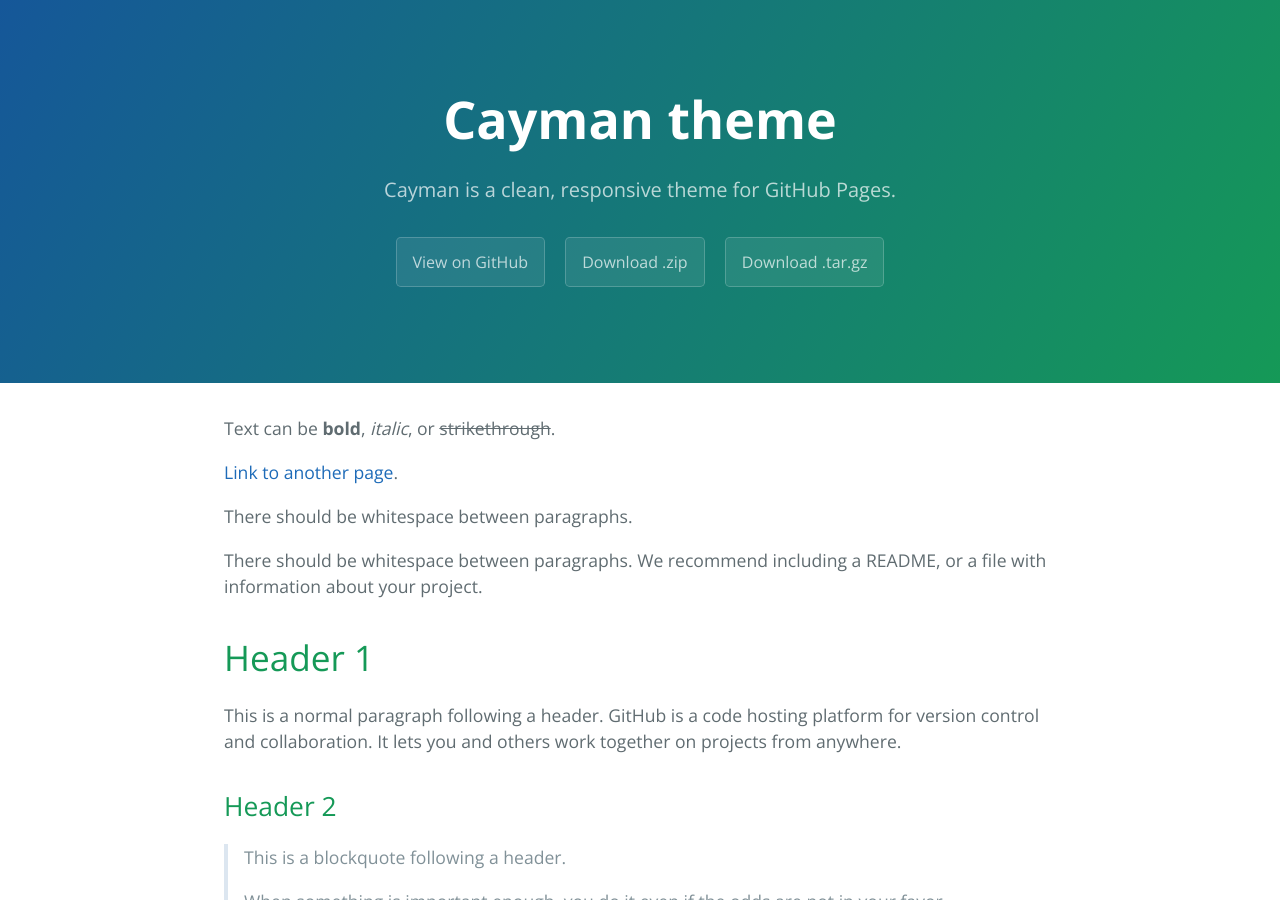
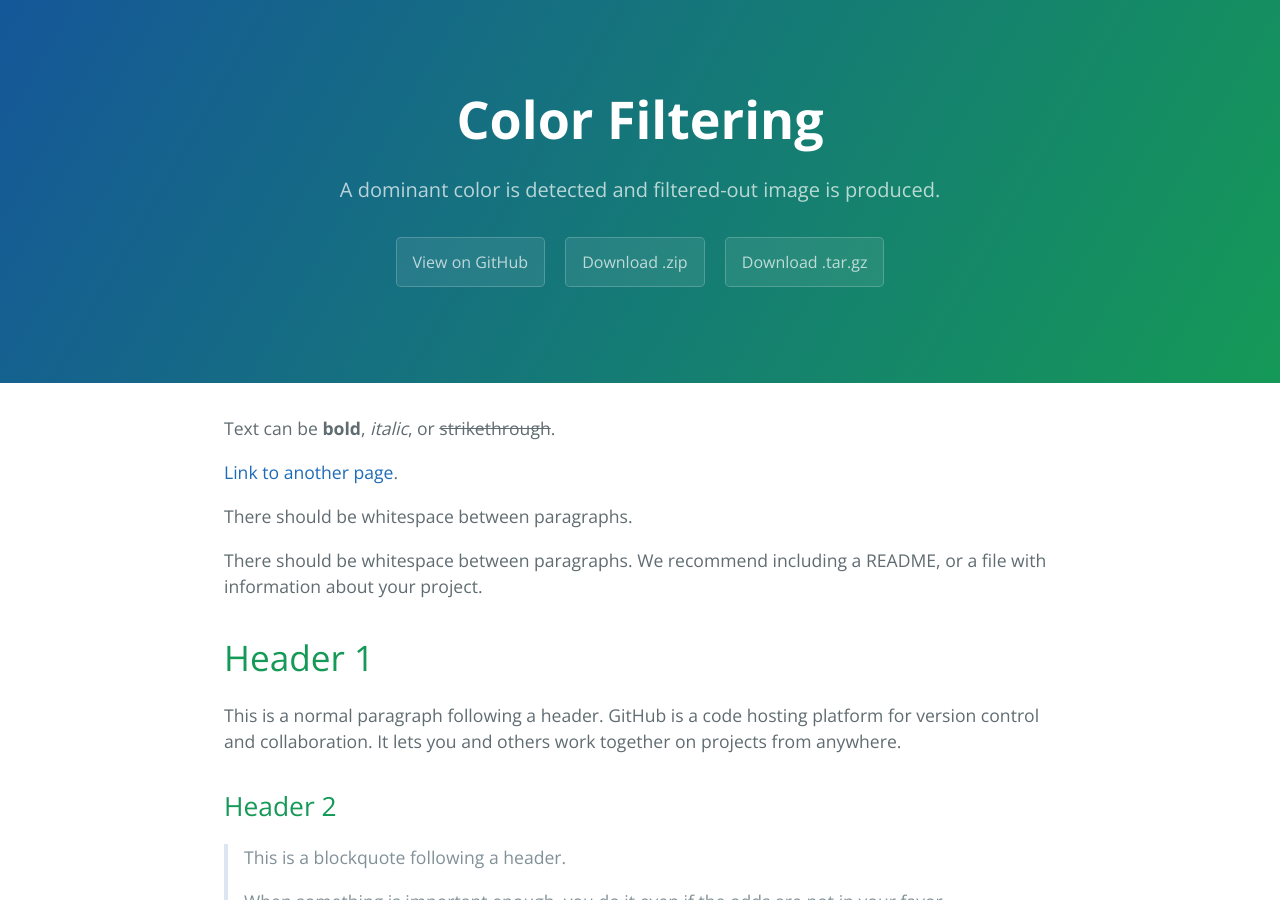
Before and after one commit to TejasReddy9/color-filtering, a Jekyll site: the page built from docs/index.md, in a window 1280 px wide and 900 px high. Built offline with Jekyll 4.4.1, drawn with Linux system fonts in a browser that asks for light colours.

Commit message:
Update _config.yml

```diff
--- a/docs/_config.yml
+++ b/docs/_config.yml
@@ -1,5 +1,5 @@
-title: Cayman theme
-description: Cayman is a clean, responsive theme for GitHub Pages.
+title: Color Filtering
+description: A dominant color is detected and filtered-out image is produced.
 show_downloads: true
 google_analytics:
 theme: jekyll-theme-cayman
```
